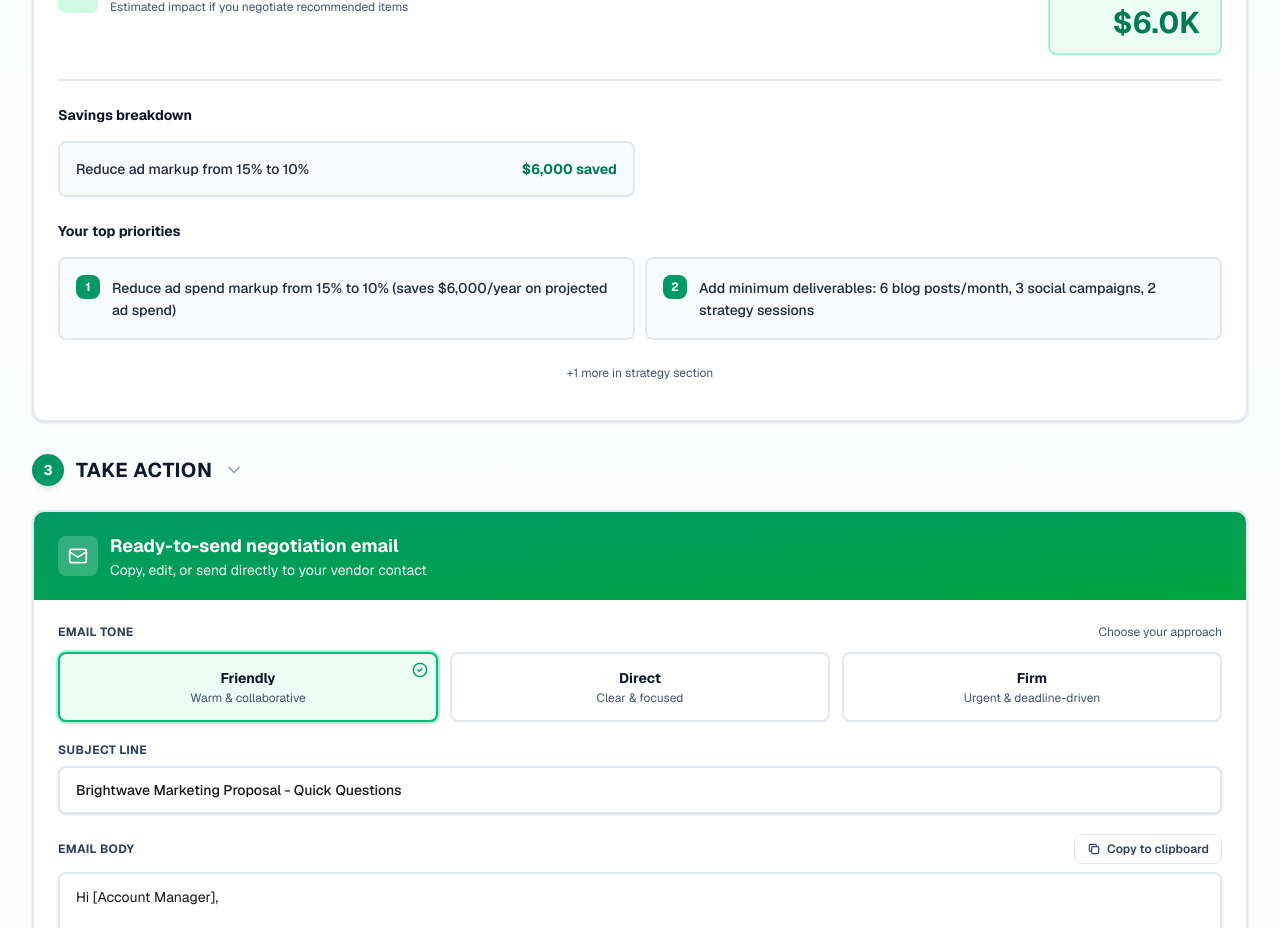
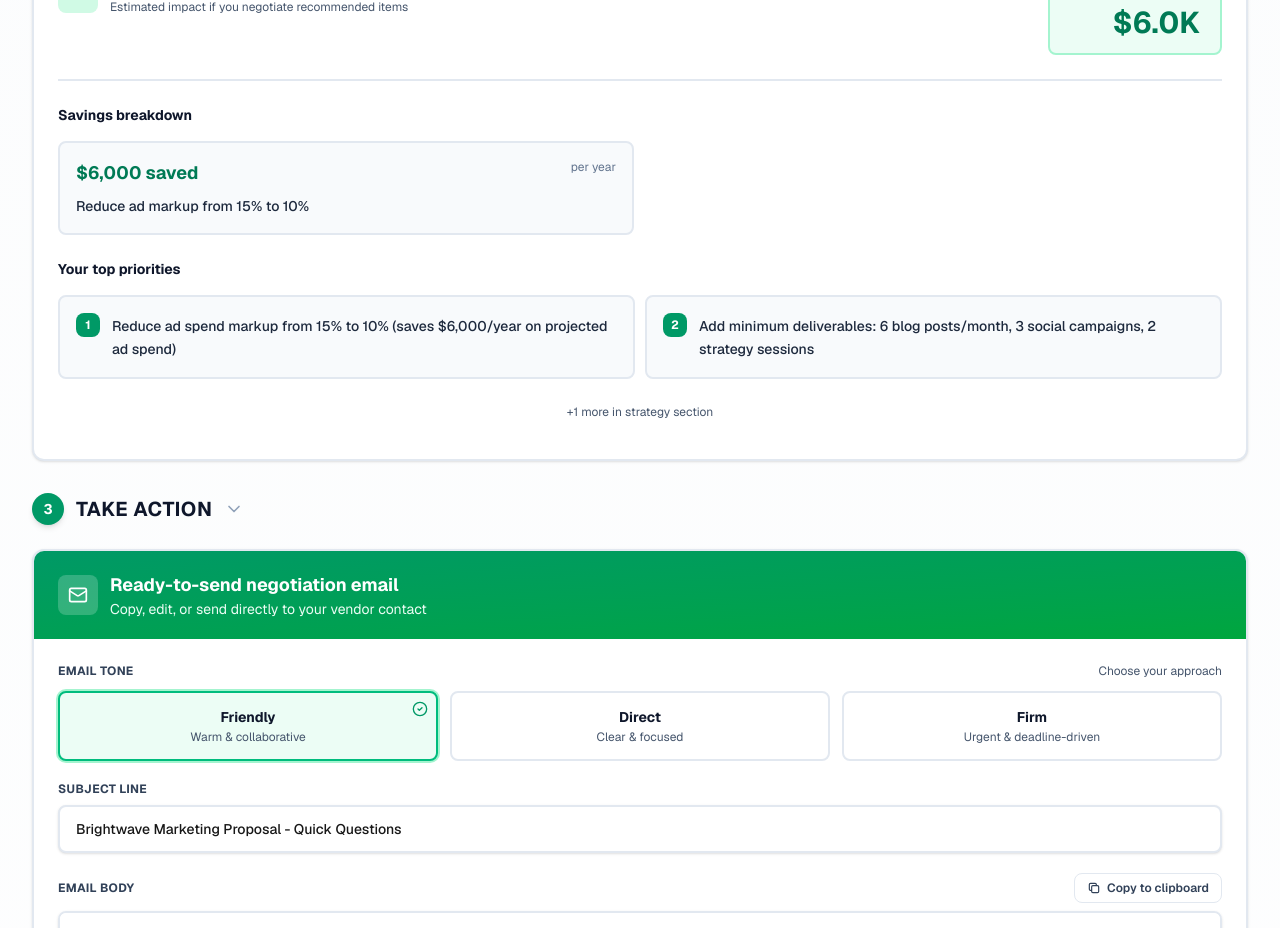
Before and after one commit to Boomchakalala/Dealcheck, a Next.js app: page /example in a window 1280 px wide. Shown: the part 2838-3766 px from the top of the page. Built offline with nearby package versions, Linux system fonts and the light colour scheme; no server answers.

Commit message:
Sandbox autosave

```diff
--- a/src/components/OutputDisplay.tsx
+++ b/src/components/OutputDisplay.tsx
@@ -606,11 +606,14 @@ export function OutputDisplay({ output, roundId }: OutputDisplayProps) {
               {/* Savings breakdown - FULL WIDTH TOP */}
               <div>
                 <h4 className="text-sm font-bold text-slate-900 mb-4">Savings breakdown</h4>
-                <div className="grid grid-cols-1 md:grid-cols-2 gap-2.5">
+                <div className="grid grid-cols-1 md:grid-cols-2 gap-3">
                   {output.potential_savings.map((saving, idx) => (
-                    <div key={idx} className="bg-slate-50 border-2 border-slate-200 rounded-lg p-4 flex items-center justify-between">
-                      <span className="text-sm text-slate-800 font-medium flex-1 pr-3">{saving.ask}</span>
-                      <span className="text-sm font-bold text-emerald-700">{saving.annual_impact}</span>
+                    <div key={idx} className="bg-slate-50 border-2 border-slate-200 rounded-lg p-4">
+                      <div className="flex items-start justify-between gap-4 mb-2">
+                        <span className="text-lg font-bold text-emerald-700 whitespace-nowrap flex-shrink-0">{saving.annual_impact}</span>
+                        <span className="text-xs text-slate-500 text-right">per year</span>
+                      </div>
+                      <p className="text-sm text-slate-800 font-medium leading-relaxed">{saving.ask}</p>
                     </div>
                   ))}
                 </div>
```
